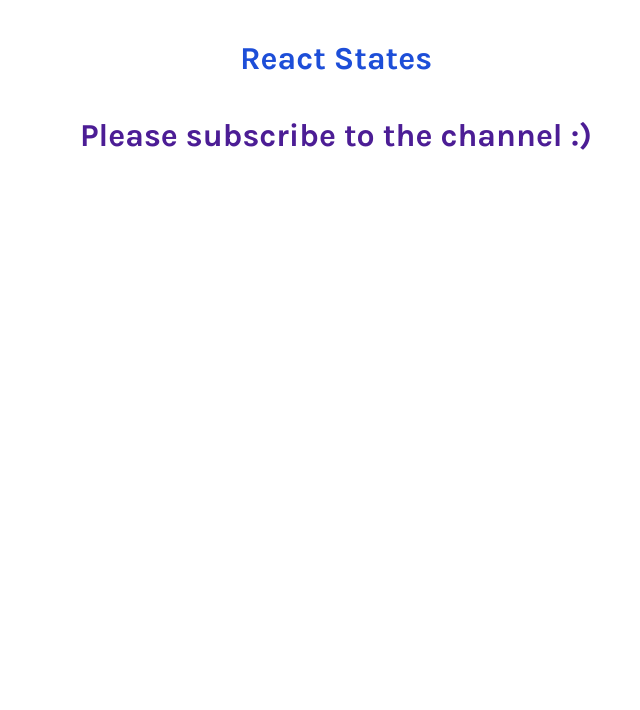
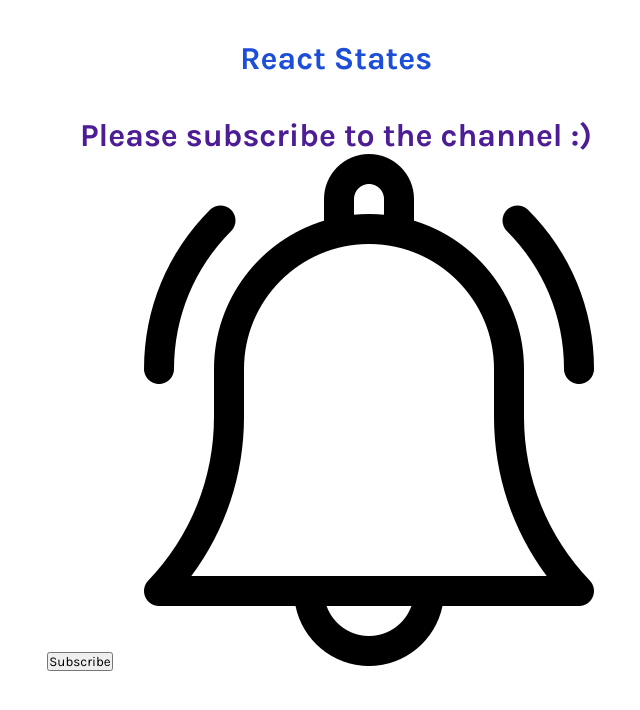
Before and after one commit to PratikKanthe/react--states, a React (Create React App) app: page / in a window 1280 px wide. Shown: the top 710 px of the page, without its empty margins (304-944 px from the left). Built offline with nearby package versions, Linux system fonts and the light colour scheme.

Commit message:
added: images

```diff
--- a/src/Components/NewComp.js
+++ b/src/Components/NewComp.js
@@ -1,21 +1,33 @@
 import React, { Component } from 'react'
+import bellA from "./BellA.png"
+// import bellB from "./bellB.png"
 
 class NewComp extends Component {
     styles={
         fontstyle: "italic",
         color: "#4c1d95"
       }
+      ButtonChange = () =>{
+        this.setState({
+            message: "Hit the bell icon to never miss an update",
+            sub: "Subscribed"
+        })
+      }
     constructor(props) {
       super(props)
 
       this.state = {
-         message: "Please subscribe to the channel :)"
+         message: "Please subscribe to the channel :)",
+         sub: "Subscribe",
+         imageURL: bellA
       }
     }
   render() {
     return (
       <div className='App'>
         <h1 style={this.styles}>{this.state.message}</h1>
+        <button onClick={this.ButtonChange}>{this.state.sub}</button>
+        <img src={this.state.imageURL}  alt=''/>
       </div>
     )
   }
```
Also changed, not shown: src/Components/BellA.png (added), src/Components/BellB.png (added).
